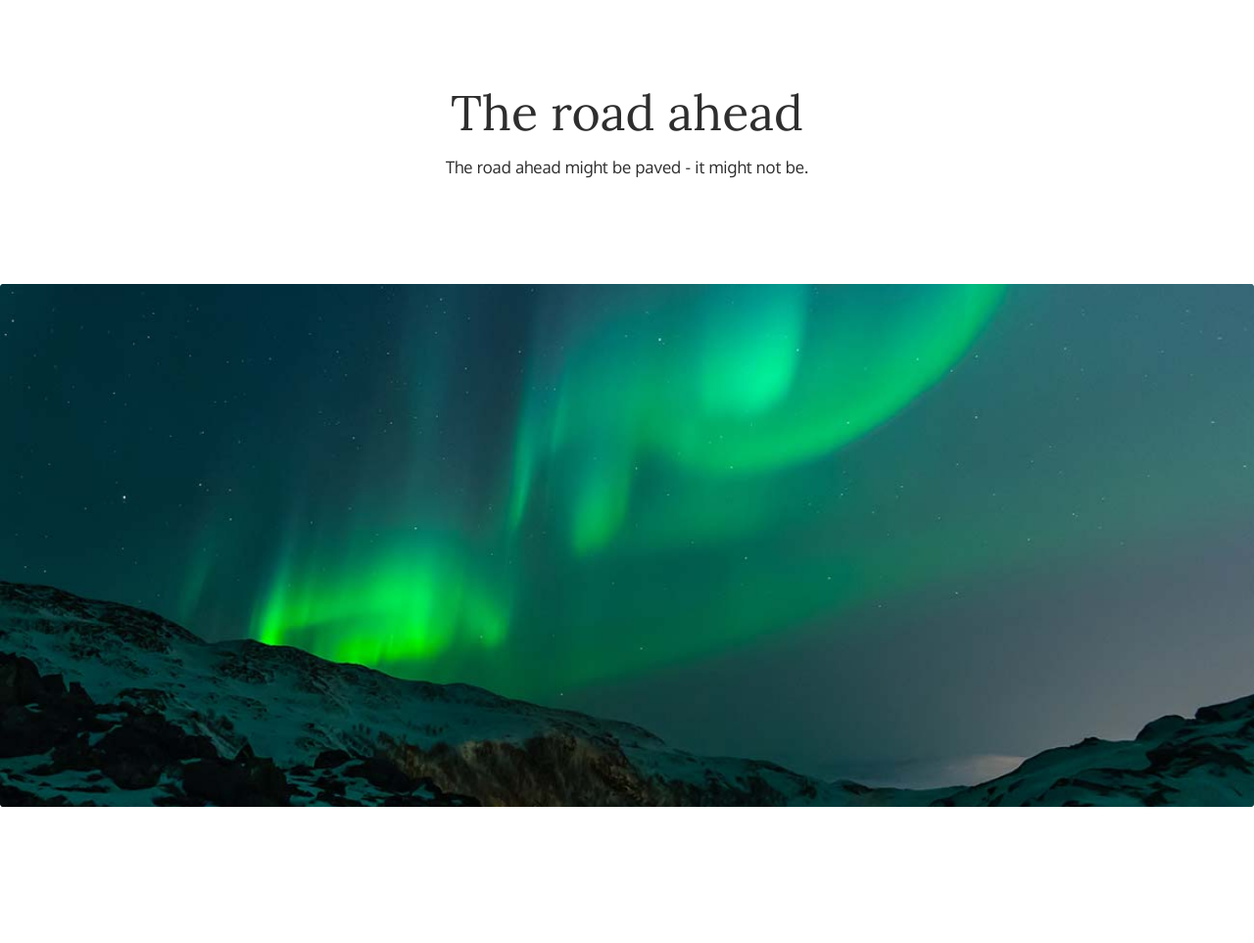
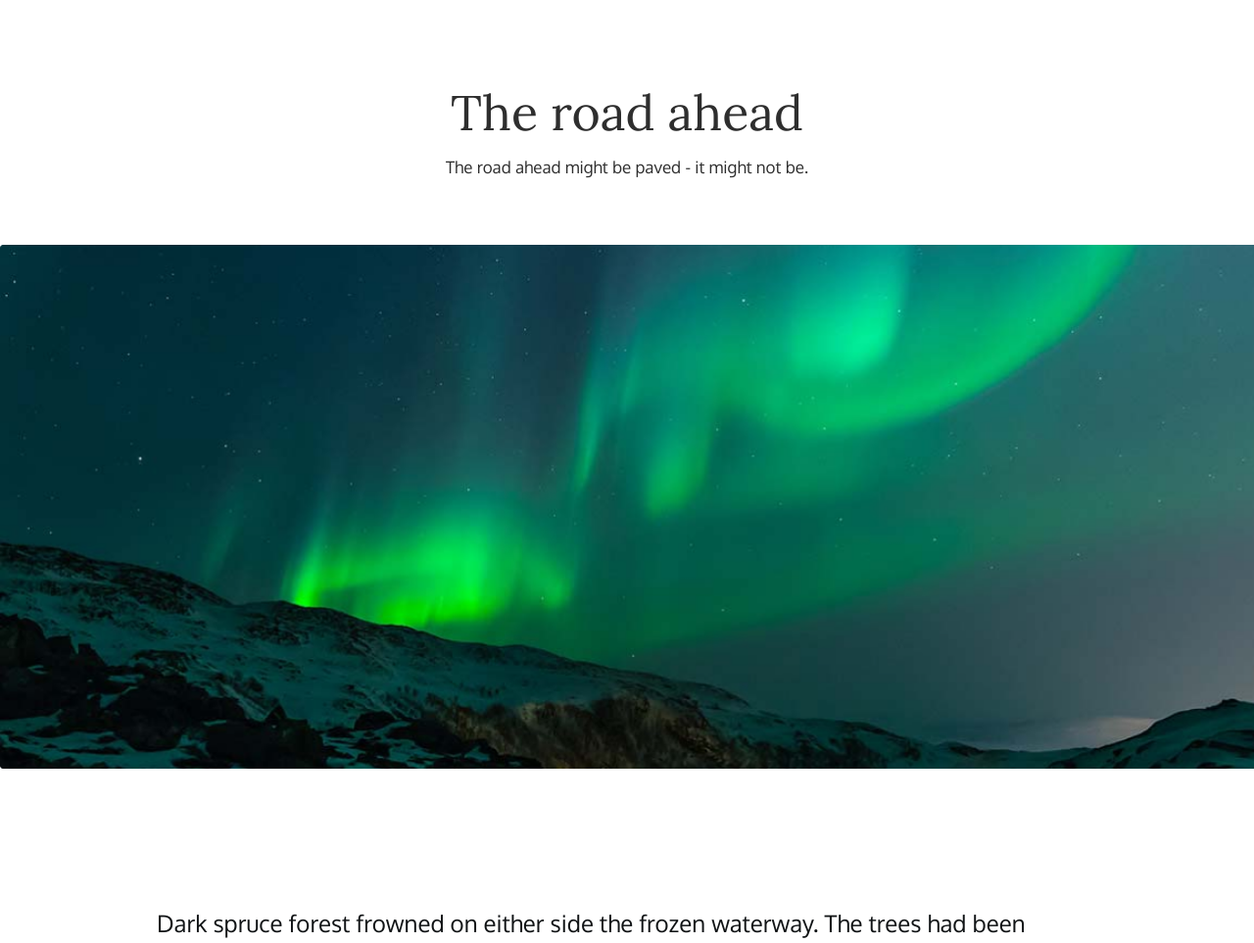
Before and after one commit to x3r1x/webCourse, a PHP site: page /the-road-ahead.html in a window 1280 px wide. Shown: the part 74-1037 px from the top of the page at 98% size. Run offline with PHP 8.4, Linux system fonts and the light colour scheme.

Commit message:
fixed image in tra

```diff
--- a/lab4/style.css
+++ b/lab4/style.css
@@ -454,9 +454,9 @@
 }
 
 .tra_content__image {
-    margin-top: 40px;
-    width: 100%;
-    height: 534px;
+    background-image: url(images/the-road-ahead/p1.png);
+    height: 535px;
+    background-size: cover;
 }
 
 .tra_content__information {
--- a/lab4/the-road-ahead.html
+++ b/lab4/the-road-ahead.html
@@ -33,7 +33,7 @@
                 <p class="upper_text__underheader">The road ahead might be paved - it might not be.</p>
             </section>
 
-            <img class="tra_content__image" src="images/the-road-ahead/p1.png" alt="The road ahead" width="720" height="360">
+            <div class="tra_content__image"></div>
 
             <!-- Текст -->
             <p class="tra_content__information">
```
Also changed, not shown: lab4/index.html (line endings or trailing spaces).
